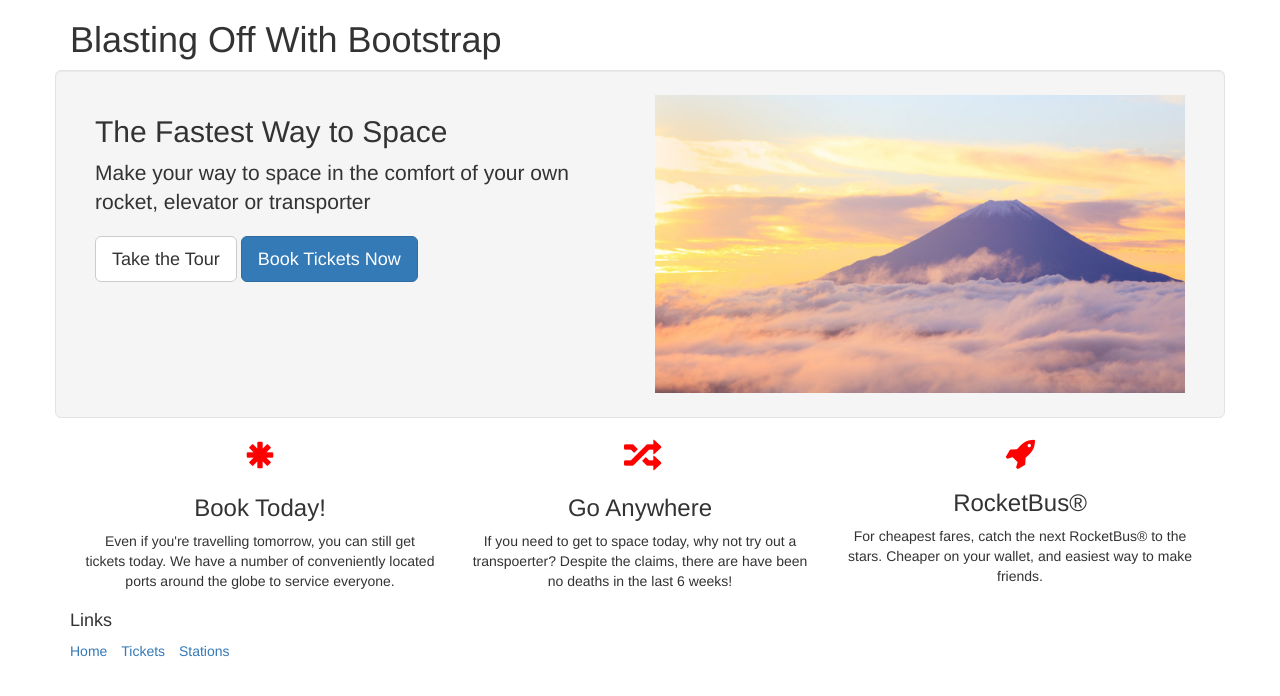
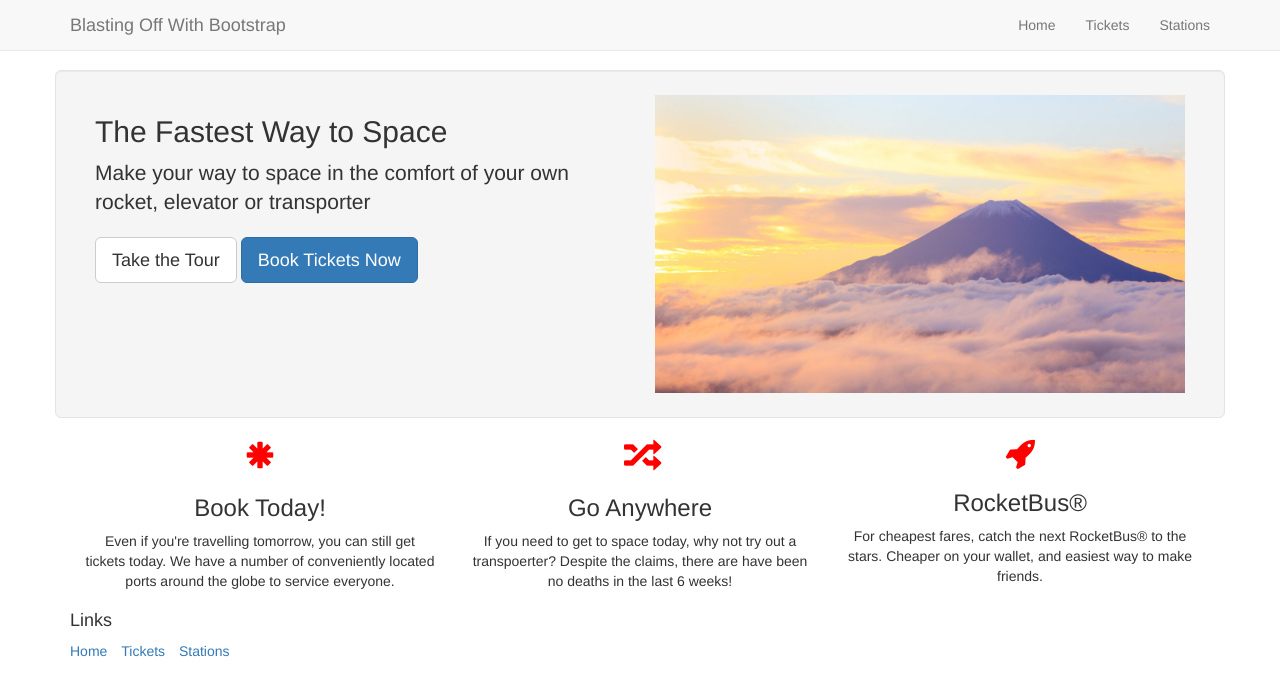
Before and after one commit to dastangoo/codeschool_Blasting_Off_with_Bootstrap, a plain HTML site: page index.html in a window 1280 px wide. Drawn offline with nearby package versions, Linux system fonts and the light colour scheme.

Commit message:
Navigating Navigation

```diff
--- a/css/main.css
+++ b/css/main.css
@@ -1,3 +1,7 @@
+body {
+  padding-top: 70px;
+}
+
 img {
   width: 100%;
 }
--- a/index.html
+++ b/index.html
@@ -10,12 +10,19 @@
     <script src="js/bootstrap.js"></script>
   </head>
   <body>
+    <!-- <div class="container navbar navbar-default"> -->
+    <div class="navbar navbar-default navbar-fixed-top">
+      <div class="container">
+        <a href="#" class="navbar-brand">Blasting Off With Bootstrap</a>
+        <!-- <ul class="nav nav-pills"> -->
+        <ul class="nav navbar-nav navbar-right">
+          <li><a href="index.html">Home</a></li>
+          <li><a href="tickets.html">Tickets</a></li>
+          <li><a href="stations.html">Stations</a></li>
+        </ul>
+      </div>
+    </div>
     <div class="container">
-      <div class="row">
-        <div class="col-xs-12">
-          <h1>Blasting Off With Bootstrap</h1>
-        </div>
-      </div>
       <div class="row well well-lg">
         <div class="col-xs-6">
           <h2>The Fastest Way to Space</h2>
```
